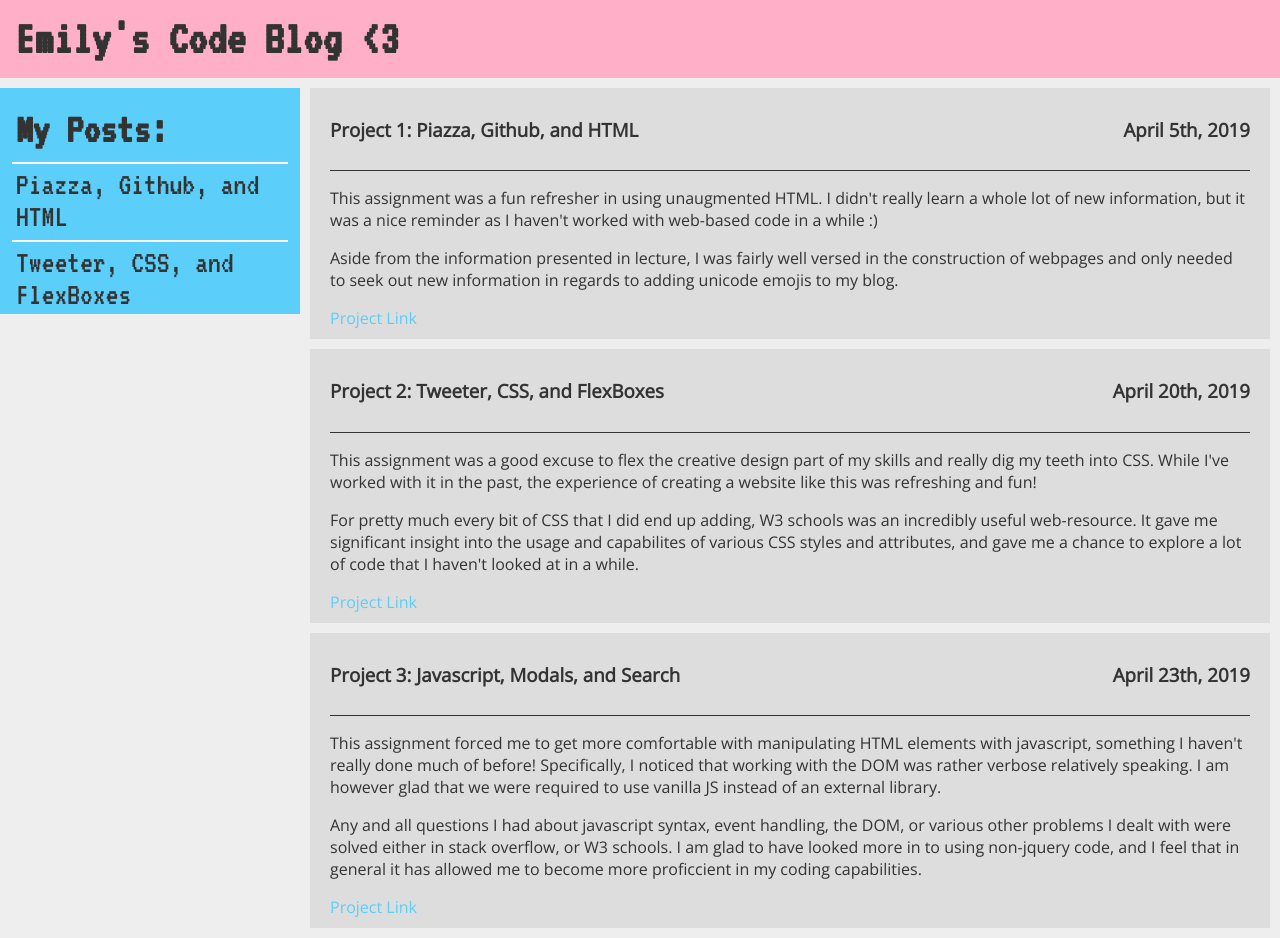
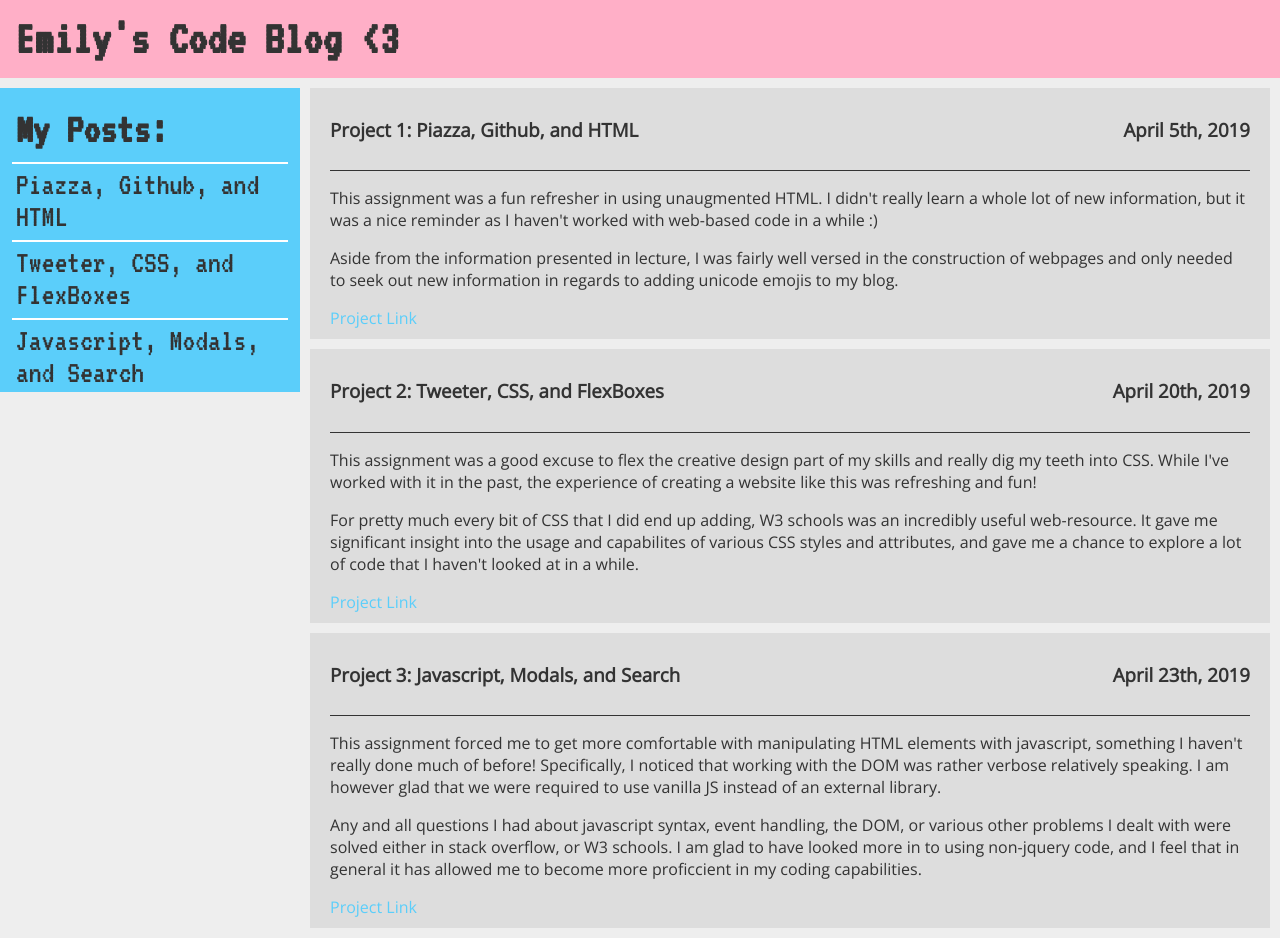
Before and after one commit to EmilyWinjum/EmilyWinjum.github.io, a plain HTML site: page index.html in a window 1280 px wide. Drawn offline with nearby package versions, Linux system fonts and the light colour scheme.

Commit message:
Added navbar link

```diff
--- a/index.html
+++ b/index.html
@@ -24,6 +24,7 @@
                     <h2 class="nav-title">My Posts:</h2>
                     <li class="navitem navlink"><a href="#Post0">Piazza, Github, and HTML</a></li>
                     <li class="navitem navlink"><a href="#Post1">Tweeter, CSS, and FlexBoxes</a></li>
+                    <li class="navitem navlink"><a href="#Post2">Javascript, Modals, and Search</a></li>
                 </ul>
             </nav>
             <div class="blog-contents">
```
